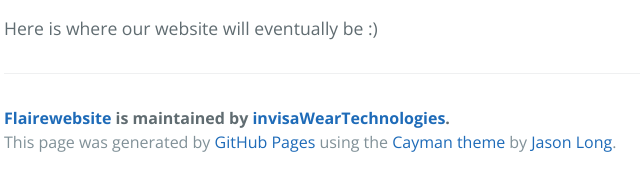
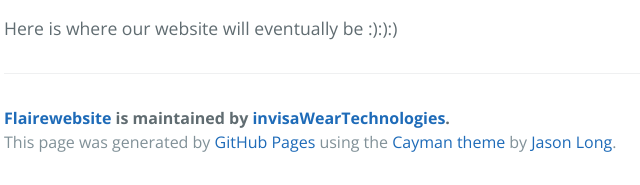
Before and after one commit to invisaWearTechnologies/flaireWebSite, a plain HTML site: page index.html in a window 1280 px wide. Shown: the part 470-655 px from the top of the page, 220-860 px from the left. Drawn offline with nearby package versions, Linux system fonts and the light colour scheme.

Commit message:
Testing by adding smily faces

```diff
--- a/index.html
+++ b/index.html
@@ -22,7 +22,7 @@
       <h1>
 <a id="hey-guys" class="anchor" href="#hey-guys" aria-hidden="true"><span aria-hidden="true" class="octicon octicon-link"></span></a>Hey Guys,</h1>
 
-<p>Here is where our website will eventually be :)</p>
+<p>Here is where our website will eventually be :):):)</p>
 
       <footer class="site-footer">
         <span class="site-footer-owner"><a href="https://github.com/invisaWearTechnologies/flaireWebSite">Flairewebsite</a> is maintained by <a href="https://github.com/invisaWearTechnologies">invisaWearTechnologies</a>.</span>
```
